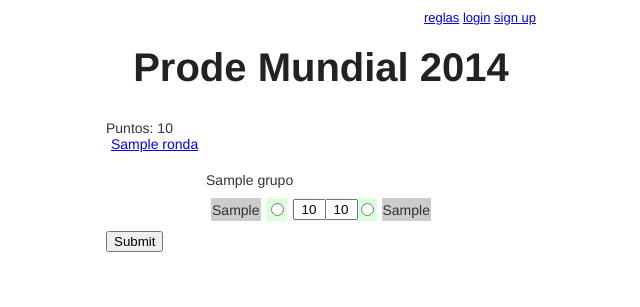
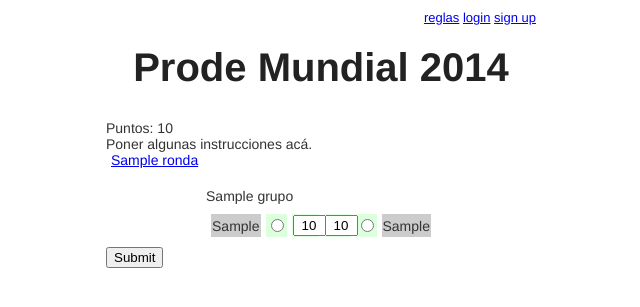
Before and after one commit to ezecuirolo/ProdeMundial, a Python web app: template templates/index.html in a window 1280 px wide. Shown: the top 307 px of the page, without its empty margins (319-959 px from the left). Run offline with Jinja, Linux system fonts and the light colour scheme; the template is opened without the code that fills it: most values are stand-ins (such as "Sample title", 1, 10 or a date in 2020).

Commit message:
nueva versión subida

```diff
--- a/app.yaml
+++ b/app.yaml
@@ -1,5 +1,5 @@
 application: prodigiomundial
-version: 102
+version: 105
 runtime: python27
 api_version: 1
 threadsafe: true
--- a/templates/index.html
+++ b/templates/index.html
@@ -47,8 +47,14 @@
 <div id="countdown"></div>
 -->
 {% if score %}
+<div class="score">
 Puntos: {{score}} <br/>
+</div>
 {% endif %}
+
+<div class="instrucciones">
+    Poner algunas instrucciones acá.
+</div>
 
 <div class="selector-rondas">
     {% for r in rondas %}
```
